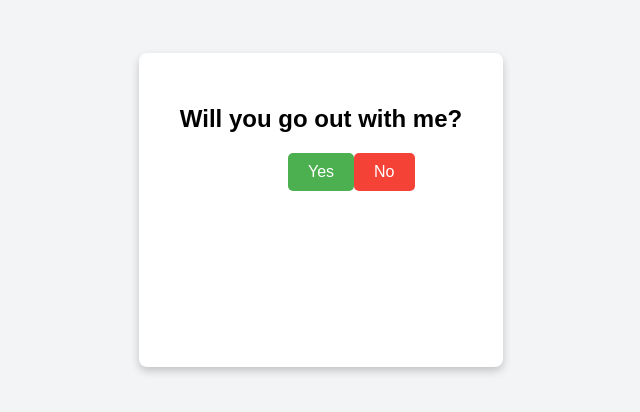
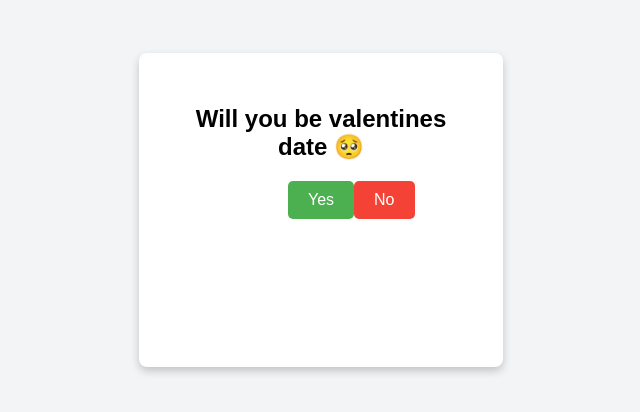
Before and after one commit to liamsandiego/confession-website, a plain HTML site: page index.html in a window 1280 px wide. Shown: the part 190-602 px from the top of the page, without its empty margins (319-959 px from the left). Drawn offline with Linux system fonts and the light colour scheme.

Commit message:
Update index.html

```diff
--- a/index.html
+++ b/index.html
@@ -52,7 +52,7 @@
 </head>
 <body>
     <div class="container">
-        <h2>Will you go out with me?</h2>
+        <h2>Will you be valentines date 🥺</h2>
         <div class="buttons">
             <button id="yes-btn">Yes</button>
             <button id="no-btn">No</button>
```
